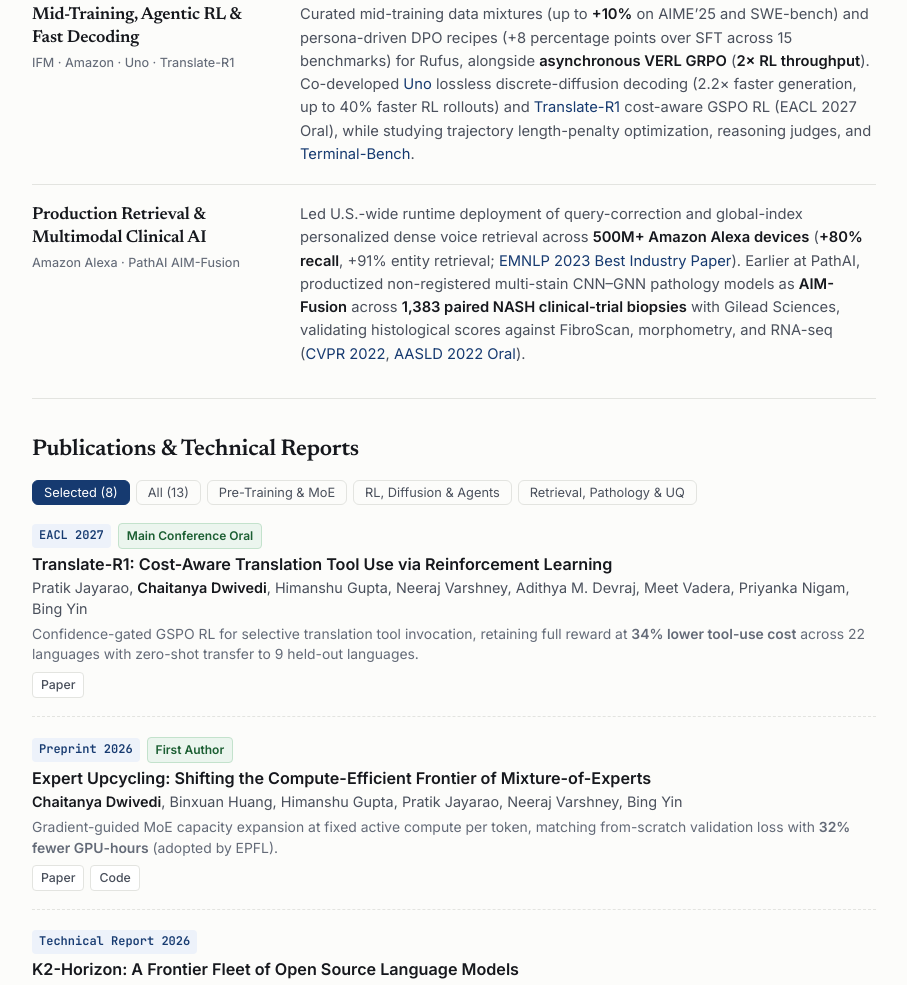
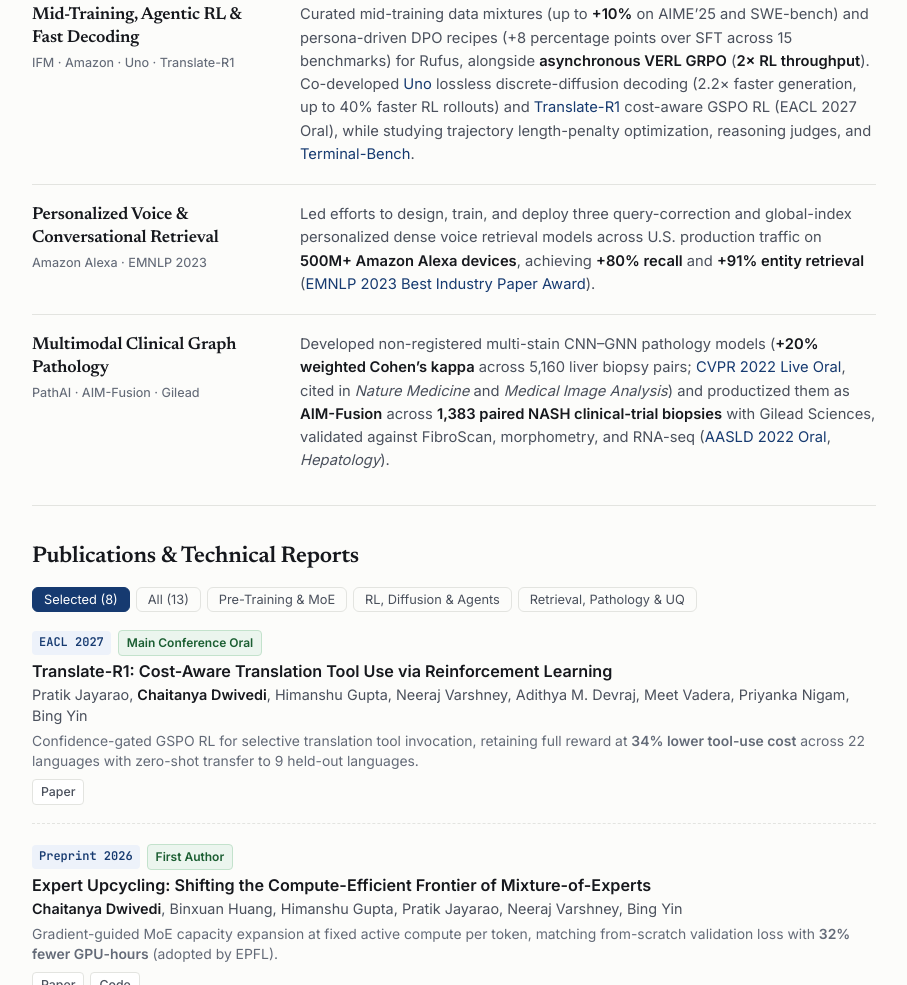
Before and after one commit to chaitanya-dwivedi/chaitanya-dwivedi.github.io, a plain HTML site: page index.html in a window 1280 px wide. Shown: the part 1689-2674 px from the top of the page, without its empty margins (186-1093 px from the left). Drawn offline with Linux system fonts and the light colour scheme.

Commit message:
Split Retrieval and Clinical Pathology into separate Research Themes rows

```diff
--- a/index.html
+++ b/index.html
@@ -210,11 +210,21 @@
 
         <article class="theme-row">
           <div class="theme-head">
-            <h3>Production Retrieval &amp; Multimodal Clinical AI</h3>
-            <div class="theme-meta">Amazon Alexa &middot; PathAI AIM-Fusion</div>
+            <h3>Personalized Voice &amp; Conversational Retrieval</h3>
+            <div class="theme-meta">Amazon Alexa &middot; EMNLP 2023</div>
           </div>
           <p class="theme-body">
-            Led U.S.-wide runtime deployment of query-correction and global-index personalized dense voice retrieval across <strong>500M+ Amazon Alexa devices</strong> (<strong>+80% recall</strong>, +91% entity retrieval; <a href="https://aclanthology.org/2023.emnlp-industry.9/" target="_blank" rel="noopener">EMNLP 2023 Best Industry Paper</a>). Earlier at PathAI, productized non-registered multi-stain CNN&ndash;GNN pathology models as <strong>AIM-Fusion</strong> across <strong>1,383 paired NASH clinical-trial biopsies</strong> with Gilead Sciences, validating histological scores against FibroScan, morphometry, and RNA-seq (<a href="https://openaccess.thecvf.com/content/CVPR2022W/CVMI/html/Dwivedi_Multi_Stain_Graph_Fusion_for_Multimodal_Integration_in_Pathology_CVPRW_2022_paper.html" target="_blank" rel="noopener">CVPR 2022</a>, <a href="https://journals.lww.com/hep/fulltext/10.1002/hep.32697~abstracts" target="_blank" rel="noopener">AASLD 2022 Oral</a>).
+            Led efforts to design, train, and deploy three query-correction and global-index personalized dense voice retrieval models across U.S. production traffic on <strong>500M+ Amazon Alexa devices</strong>, achieving <strong>+80% recall</strong> and <strong>+91% entity retrieval</strong> (<a href="https://aclanthology.org/2023.emnlp-industry.9/" target="_blank" rel="noopener">EMNLP 2023 Best Industry Paper Award</a>).
+          </p>
+        </article>
+
+        <article class="theme-row">
+          <div class="theme-head">
+            <h3>Multimodal Clinical Graph Pathology</h3>
+            <div class="theme-meta">PathAI &middot; AIM-Fusion &middot; Gilead</div>
+          </div>
+          <p class="theme-body">
+            Developed non-registered multi-stain CNN&ndash;GNN pathology models (<strong>+20% weighted Cohen&rsquo;s kappa</strong> across 5,160 liver biopsy pairs; <a href="https://openaccess.thecvf.com/content/CVPR2022W/CVMI/html/Dwivedi_Multi_Stain_Graph_Fusion_for_Multimodal_Integration_in_Pathology_CVPRW_2022_paper.html" target="_blank" rel="noopener">CVPR 2022 Live Oral</a>, cited in <em>Nature Medicine</em> and <em>Medical Image Analysis</em>) and productized them as <strong>AIM-Fusion</strong> across <strong>1,383 paired NASH clinical-trial biopsies</strong> with Gilead Sciences, validated against FibroScan, morphometry, and RNA-seq (<a href="https://journals.lww.com/hep/fulltext/10.1002/hep.32697~abstracts" target="_blank" rel="noopener">AASLD 2022 Oral</a>, <em>Hepatology</em>).
           </p>
         </article>
       </div>
```
